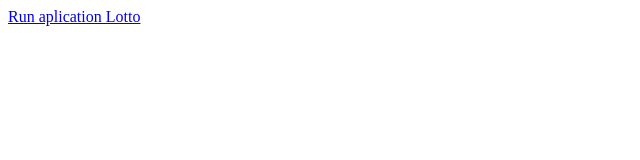
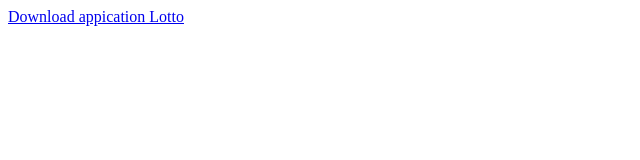
Before and after one commit to Yuro4kin/java_template, a plain HTML site: page Lotto.html in a window 1280 px wide. Shown: the full height of the page, 0-640 px from the left. Drawn offline with Linux system fonts and the light colour scheme.

Commit message:
Add files via upload

```diff
--- a/Lotto.html
+++ b/Lotto.html
@@ -1 +1,22 @@
-<a href = "Lotto.jnlp"> Run aplication Lotto</a>
+<!DOCTYPE html>
+<html lang="en">
+       <head>
+           <meta charset="UTF-8">
+           <meta name="viewport" content="width=device-width, initial-scale=1.0">
+           <meta http-equiv="X-UA-Compatible" content="ie=edge">
+           <title>javatest</title>
+
+
+
+       </head>
+       <body>
+           <header>
+               <div>
+                   <a href = "Lotto.jnlp"> Download appication Lotto</a>
+               </div>
+           </header>
+        <footer>
+
+        </footer>
+
+       </body>
```
